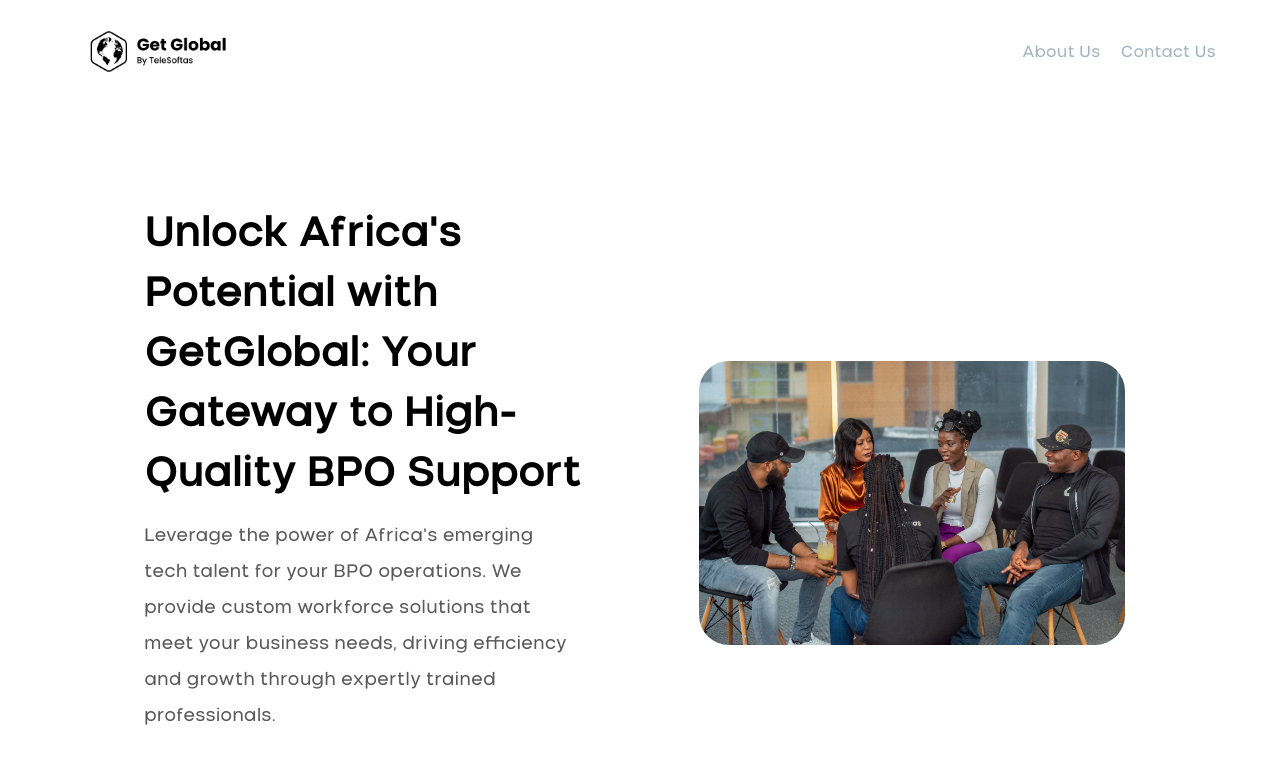
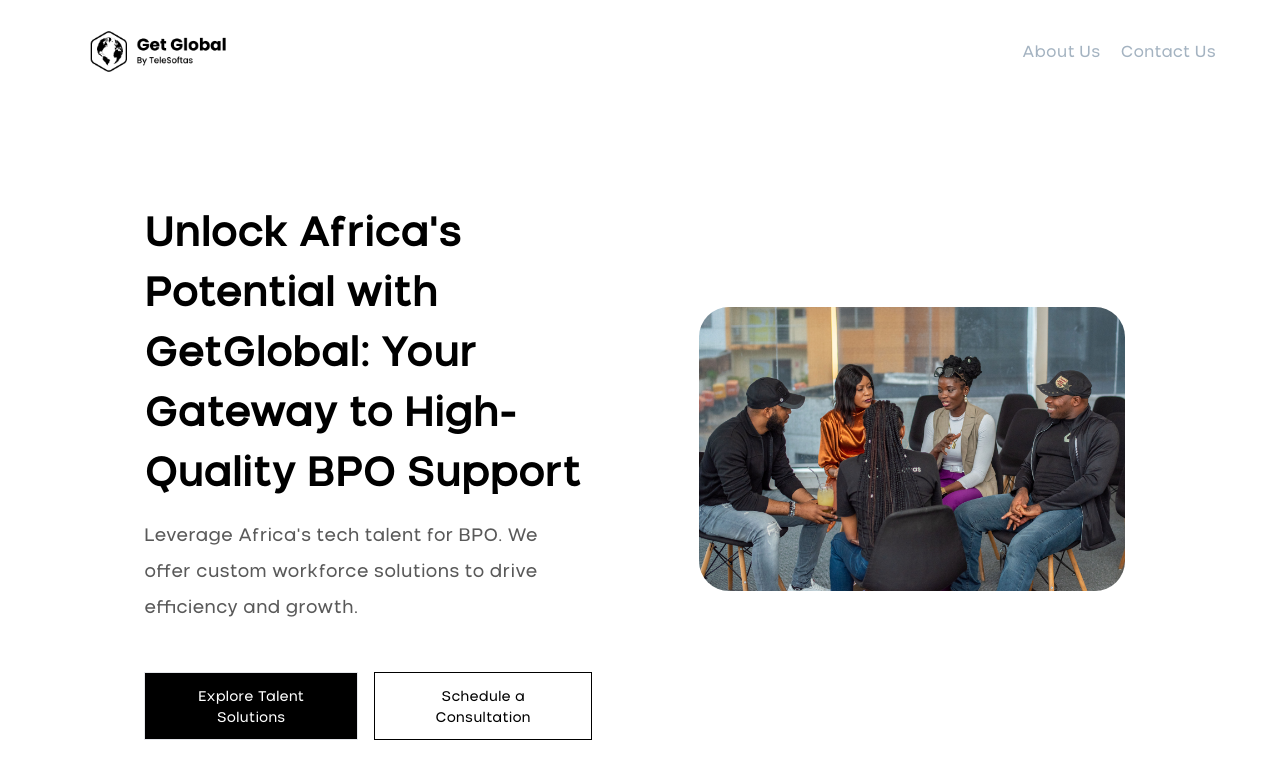
Before and after one commit to TechieTee/get-global, a React (Create React App) app: page / in a window 1280 px wide. Shown: the top 779 px of the page. Built offline with nearby package versions, Linux system fonts and the light colour scheme; a web font is replaced by a local one.

Commit message:
Update view-port.tsx

```diff
--- a/src/components/view-port.tsx
+++ b/src/components/view-port.tsx
@@ -9,7 +9,7 @@ const ViewPort = () => {
             Unlock Africa's Potential with GetGlobal: Your Gateway to High-Quality BPO Support
             </h2>
             <h4 className="text-[#595959] lg:text-left text-center text-[18px] font-normal  mt-4 mb-8 md:mb-12 leading-loose lg:pr-4 mx-auto lg:mx-0">
-            Leverage the power of Africa's emerging tech talent for your BPO operations. We provide custom workforce solutions that meet your business needs, driving efficiency and growth through expertly trained professionals.
+            Leverage Africa's tech talent for BPO. We offer custom workforce solutions to drive efficiency and growth.
      </h4>
             <div className="lg:flex lg:justify-start md:justify-center  flex-row gap-4 justify-center w-full">
               <div className="mb-2">
```
